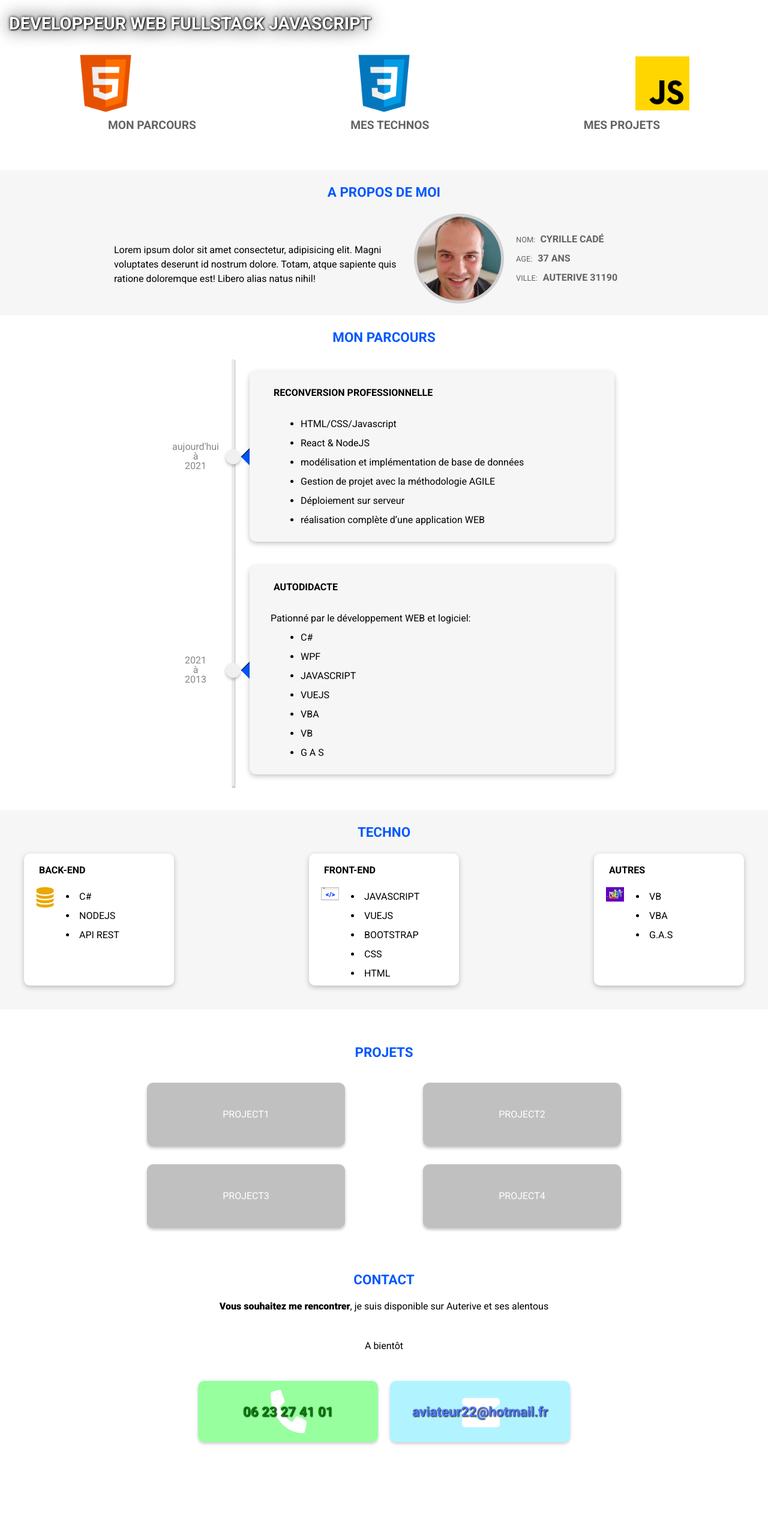
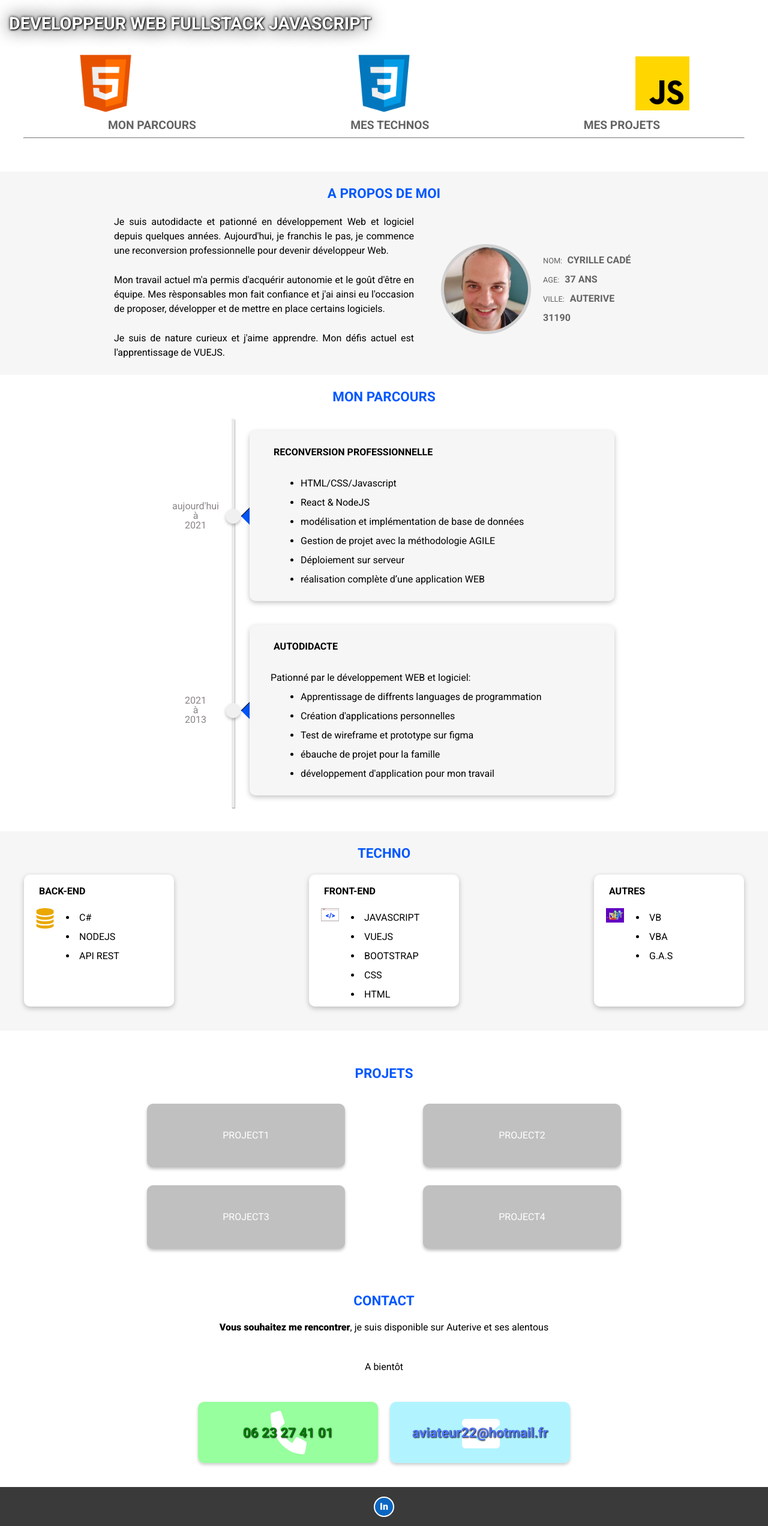
Before and after one commit to aviateur22/moncv, a Vue app: page / in a window 1280 px wide. Shown: the whole page at 60% size. Before the commit the page ends 2444 px from the top, so only its background shows below. Built offline with nearby package versions, Linux system fonts and the light colour scheme.

Commit message:
add footer linkendin

```diff
--- a/src/App.vue
+++ b/src/App.vue
@@ -1,11 +1,13 @@
 <template>
   <div class="container">
     <Navigation/>
-    <MyDescription/>
+     <MyDescription/>
     <ProfessionnalExperience/>
     <Techno/>
     <Project/>
     <Contact/>
+    <FooterLinkedin/>
+
 
   </div>
 
@@ -18,6 +20,7 @@ import ProfessionnalExperience from './components/ProfessionalExcperience.vue';
 import Techno from './components/Techno.vue';
 import Contact from './components/Contact.vue';
 import Project from './components/Project.vue';
+import FooterLinkedin from './components/FooterLinkedin.vue';
 
 
 export default {
@@ -28,7 +31,9 @@ export default {
     ProfessionnalExperience,
     Techno,
     Project,
-    Contact
+    Contact,
+    FooterLinkedin
+
 
 
   }
--- /dev/null
+++ b/src/components/FooterLinkedin.vue
@@ -0,0 +1,45 @@
+<template>
+  <div class="container">
+      <footer class="footer">
+          <a href="https://www.linkedin.com/in/cyrille-cade-b58323206/" target="_blank" class="footer__link"> In </a>
+      </footer>
+    </div>
+</template>
+
+<script>
+export default {
+    name:'FooterLinkedin'
+
+}
+</script>
+
+<style scoped>
+
+.container{
+    height: 65px;
+    background-color: rgb(58, 58, 58);
+    display: flex;
+    justify-content: center;
+    align-items: center;
+}
+.footer__link{
+    display: flex;
+    align-items: center;
+    justify-content: center;
+    width: 30px;
+    height: 30px;
+    font-weight: 800;
+    color: white;
+    background-color:#0A66C2;
+    border: 2px solid white;
+    border-radius: 100%;
+    text-decoration: none;
+    font-size: var(--text-s);
+    transition: all var(--time1) ease;
+}
+
+.footer__link:hover{
+    transform: scale(1.2);
+}
+
+</style>
--- a/src/components/MyDescription.vue
+++ b/src/components/MyDescription.vue
@@ -4,9 +4,19 @@
   <div id="MyDescription" class="container">
       <section class="description__story">
 
-          <p class="description__story-content">
-              Lorem ipsum dolor sit amet consectetur, adipisicing elit. Magni voluptates deserunt id nostrum dolore. Totam, atque sapiente quis ratione doloremque est! Libero alias natus nihil!
-          </p>
+            <p class="description__story-content">
+              Je suis autodidacte et pationné en développement Web et logiciel depuis quelques années. Aujourd'hui, je franchis le pas, je commence une reconversion professionnelle pour devenir développeur Web.
+            </p>
+            <p class="description__story-content">
+              Mon travail actuel m'a permis d'acquérir autonomie et le goût d'être en équipe.
+              Mes rèsponsables mon fait confiance et j'ai ainsi eu l'occasion de proposer, développer et de mettre en place certains logiciels.
+            </p>
+            <p class="description__story-content">
+              Je suis de nature curieux et j'aime apprendre. Mon défis actuel est l'apprentissage de VUEJS.
+            </p>
+
+
+
       </section>
       <section class="description__profil">
           <div class="profil__container">
@@ -73,6 +83,7 @@ export default {
 .description__story{
     flex-grow: 0;
     max-width: 500px;
+    padding-right: 45px;
 }
 
 .description__story-title{
@@ -86,6 +97,9 @@ export default {
 
 .description__story-content{
     line-height: 1.5;
+    text-align:justify;
+    word-break:keep-all;
+    padding-bottom: 25px;
 
 }
 
--- a/src/components/NavBar.vue
+++ b/src/components/NavBar.vue
@@ -30,6 +30,7 @@
 
     <!-- overlay mobile affichant le menu -->
     <MobileNavigation @updateMobileMenudata="updateMobileMenudata" v-bind:data="this.mobileMenu"/>
+    <hr class="separator">
 </div>
 
 </template>
@@ -243,7 +244,7 @@ export default {
     }
 
     .header__navlink:hover{
-        text-shadow: 1px 1px 2px black;
+        text-shadow: 0px 0px 1px black;
 
     }
 
@@ -260,6 +261,13 @@ export default {
         background-color: var(--title_color);
     }
 
+    .separator{
+        border-top: 0.1px solid gray;
+        max-width: 1200px;
+        margin: 0px auto;
+        transform: translateY(30px);
+    }
+
 
 
 </style>
--- a/src/components/ProfessionalExcperience.vue
+++ b/src/components/ProfessionalExcperience.vue
@@ -55,13 +55,11 @@
                     <h2 class="article__content-date mobile"> de 2021 à 2013</h2>
                     <p class="article__content-text"> Pationné par le développement WEB et logiciel: </p>
                     <ul class="article__list">
-                        <li><p class="article__list-item">C#</p></li>
-                        <li><p class="article__list-item">WPF</p></li>
-                        <li><p class="article__list-item">JAVASCRIPT</p></li>
-                        <li><p class="article__list-item">VUEJS</p></li>
-                        <li><p class="article__list-item">VBA</p></li>
-                        <li><p class="article__list-item">VB</p></li>
-                        <li><p class="article__list-item">G A S</p></li>
+                        <li><p class="article__list-item">Apprentissage de diffrents languages de programmation</p></li>
+                        <li><p class="article__list-item">Création d'applications personnelles </p></li>
+                        <li><p class="article__list-item">Test de wireframe et prototype sur figma</p></li>
+                        <li><p class="article__list-item">ébauche de projet pour la famille</p></li>
+                        <li><p class="article__list-item">développement d'application pour mon travail</p></li>
                     </ul>
               </main>
           </article>
--- a/src/components/Project.vue
+++ b/src/components/Project.vue
@@ -10,7 +10,7 @@
 
     <transition name="fade">
         <div ref="projectDisplay"  v-if="this.display" class="project-display">
-            <ProjectDisplay :project="this.project"/>
+            <ProjectDisplay :project="this.projectParam"/>
         </div>
     </transition>
 
@@ -113,6 +113,7 @@ export default {
                 ],
             display:false,
             project:null,
+            projectParam:undefined,
             path:'../assets/images/',
             projectIdBackup:undefined,
 
@@ -127,8 +128,7 @@ export default {
          */
         displayProject(project){
 
-
-            console.log(project)
+            //Masque les information du projet
             if(project.id===this.projectIdBackup){
 
                 this.display=false;
@@ -136,22 +136,14 @@ export default {
                 return;
             }
 
+            //Gestion de l'affichage via le WATCH
+            this.project=project;
 
-            this.display=true;
-            this.project=project;
             this.projectIdBackup=project.id;
-
-            //Effet de passage d'un projet a l'autre
-            if(this.$refs.projectDisplay){
-                this.$refs.projectDisplay.style.opacity = 1;
-                setTimeout(()=>{
-                    this.$refs.projectDisplay.style.opacity = 1;
-                },300)
-            }
         },
 
         /**
-         * Reset de la couleur des boutons projets
+         * Reset de la couleur des boutons projets au click
          */
         resetColor(element){
             if(this.previousElementClick && element != this.previousElementClick){
@@ -161,16 +153,28 @@ export default {
 
             this.previousElementClick = element
 
-        },
+        }
+    },
+    watch:{
+        /**Gestion de l'affichage d'un projet à l'autre */
+        project: function (){
+            if(this.$refs.projectDisplay)
+            {
+                   this.$refs.projectDisplay.style.opacity = 0;
+            }
 
-        /**
-         * effet de masquage a l'affichage d'un nouv. projet
-         */
-        hideOnClick(){
+            setTimeout(()=>{
+                this.projectParam = this.project;
+                this.display=true;
+                if(this.$refs.projectDisplay)
+                {
+                    this.$refs.projectDisplay.style.opacity = 1;
+                }
+            },500)
+
 
 
         }
-
 
     }
 
```
